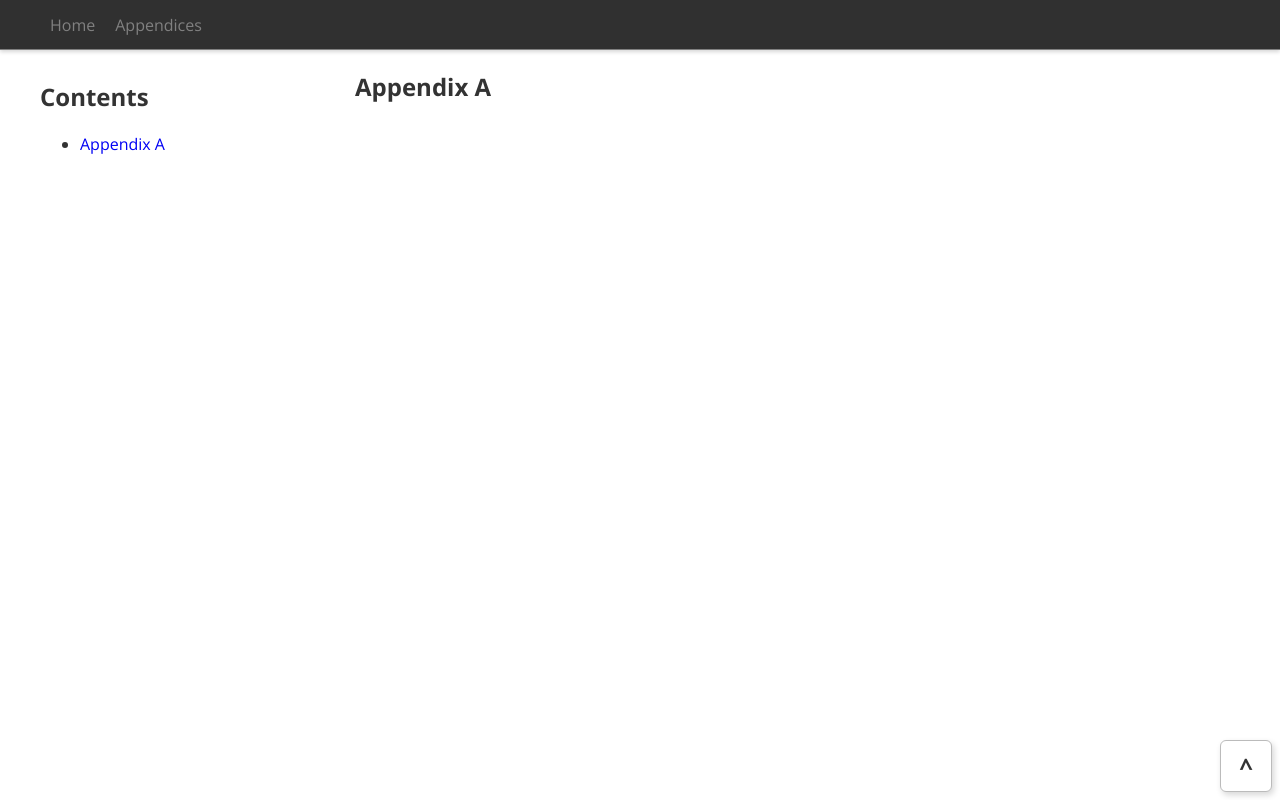
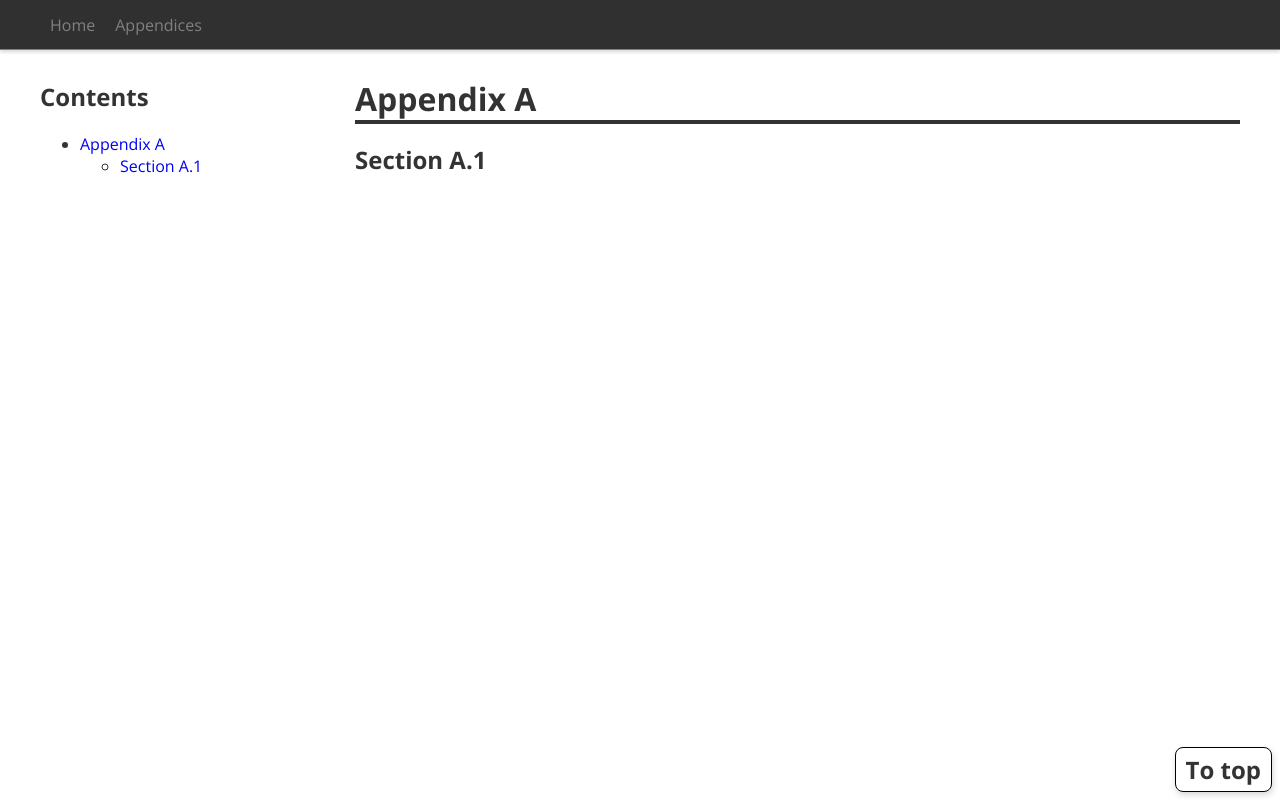
Before and after one commit to madcreativity/Sburb-tutorial, a plain HTML site: page appendices.html in a window 1280 px wide. Drawn offline with nearby package versions, Linux system fonts and the light colour scheme; files whose address does not match are found by name.

Commit message:
Change appendices structure

```diff
--- a/appendices.html
+++ b/appendices.html
@@ -31,22 +31,28 @@
                 <aside id="contents">
                     <h2>Contents</h2>
                     <ul>
-                        <li><a href="#appendix-a">Appendix A</a></li>
+                        <li>
+                            <a href="#appendix-a">Appendix A</a>
+                            <ul>
+                                <li><a href="#appendix-a_a-1">Section A.1</a></li>
+                            </ul>
+                        </li>
                     </ul>
                 </aside>
                 <div id="innerContainer">
                     <section id="appendix-a">
-                        <h2>Appendix A</h2>
-                        <p>
+                        <h1>Appendix A</h1>
+                        <section id="appendix-a_a-1">
+                            <h2>Section A.1</h2>
+                            <p>
 
-                        </p>
+                            </p>
+                        </section>
                     </section>
                 </div>
             </div>
 
-            <a id="move-up" href="#container">
-                <span>^</span>
-            </a>
+            <a id="move-up" href="#container">To top</a>
         </main>
 
 
--- a/assets/stylesheets/style.css
+++ b/assets/stylesheets/style.css
@@ -95,24 +95,15 @@ code span.hljs-name {
     position: fixed;
     bottom: 8px;
     right: 8px;
-    width: 50px;
-    height: 50px;
     color: #333333;
     font-size: 24px;
     font-weight: bold;
+    padding: 5px 10px;
+    border: 1px solid black;
+    border-radius: 8px;
+    box-shadow: 1px 3px 6px rgba(0, 0, 0, 0.16);
     background-color: white;
-    border: 1px solid #BBBBBB;
-    box-shadow: 2px 3px 6px rgba(0, 0, 0, 0.16);
-    transition: box-shadow ease 0.25s;
-    border-radius: 6px;
-    display: flex;
-    align-items: center;
-    justify-content: center;
-}
-
-#move-up:hover {
-    text-decoration: none;
-    box-shadow: 2px 3px 6px rgba(0, 0, 0, 0.50);
+    z-index: 50;
 }
 
 
```
Also changed, not shown: index.html (+1 -3 lines).
